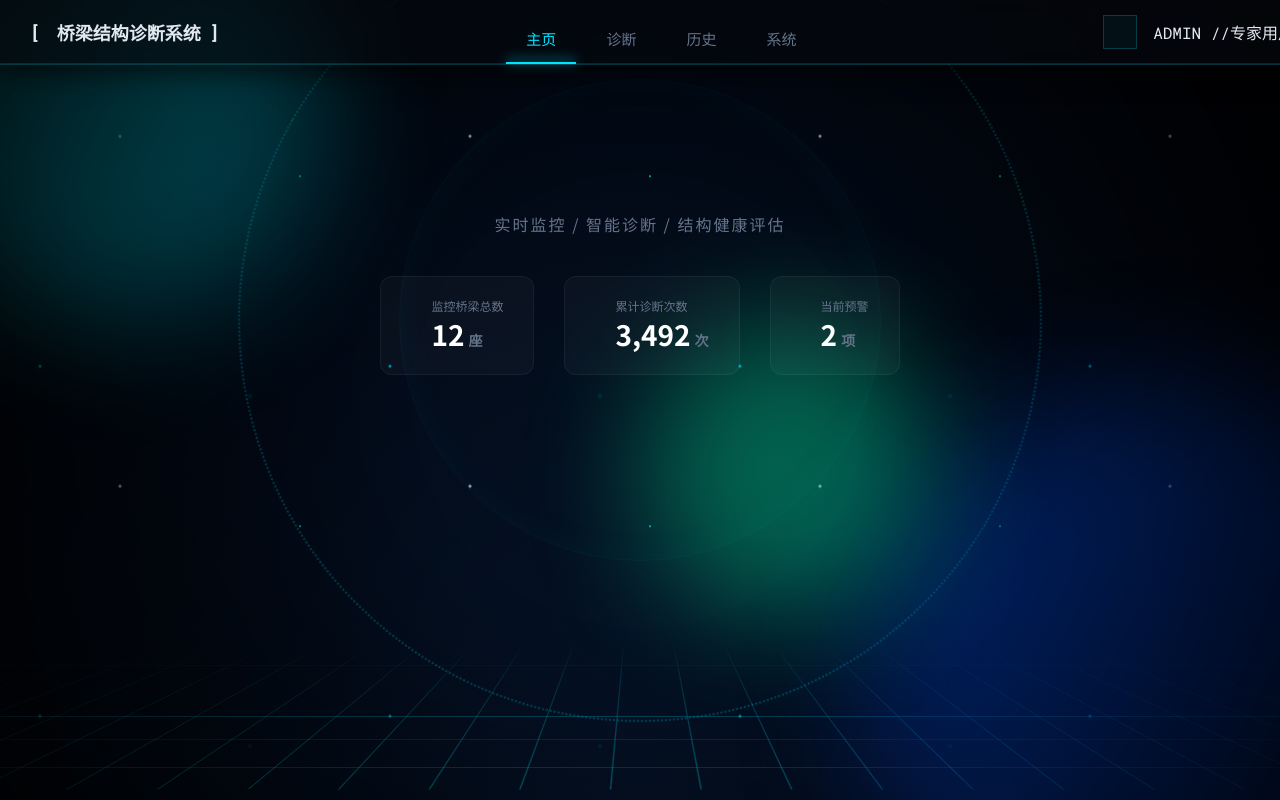
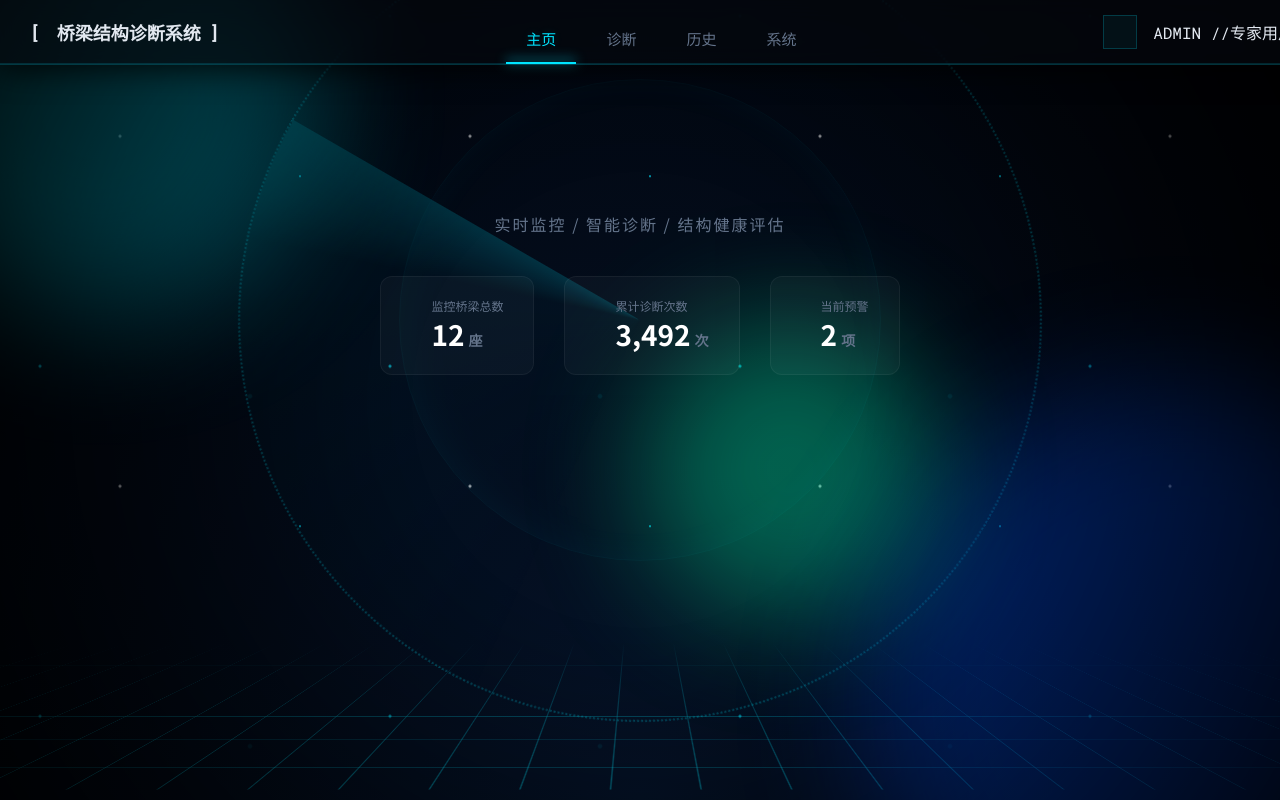
Before and after one commit to CLiansheng/bridge_frontend, a Vue app: page /login in a window 1280 px wide. Built offline with nearby package versions, Linux system fonts and the light colour scheme.

Commit message:
雷达修复

```diff
--- a/src/App.vue
+++ b/src/App.vue
@@ -33,7 +33,8 @@
 
     <nav class="nav-center">
       <div
-        v-for="item in menu" :key="item.id"
+        v-for="item in menu"
+        :key="item.id"
         :class="['nav-item', { active: currentView === item.id }]"
         @click="currentView = item.id"
       >
@@ -78,10 +79,10 @@ import Diagnose from './views/Detection.vue' // 检测诊断
 import History from './views/Algorithm.vue'  // 历史记录/算法中心
 import Profile from './views/System.vue'     // 系统配置
 
-// 响应式变量：存储当前展示的组件 ID
+// 响应式状态：当前活跃的视图组件 ID
 const currentView = ref('Home')
 
-// 导航菜单数据配置
+// 导航菜单配置项数组
 const menu = [
   { id: 'Home', name: '主页', icon: 'bx-data' },
   { id: 'Diagnose', name: '诊断', icon: 'bx-radar' },
@@ -89,37 +90,45 @@ const menu = [
   { id: 'Profile', name: '系统', icon: 'bx-slider-alt' }
 ]
 
-// 动态组件映射对象
-const views: any = { Home, Diagnose, History, Profile }
+// 视图组件映射表
+const views: any = {
+  Home,
+  Diagnose,
+  History,
+  Profile
+}
 </script>
 
 <style>
 /* -----------------------------------------------------------
-   1. 基础样式与全局变量配置
+   1. 基础样式与全局变量定义
 ----------------------------------------------------------- */
 @import url('https://fonts.googleapis.com/css2?family=Roboto+Mono:wght@400;500;700&family=Noto+Sans+SC:wght@300;400;500;700&display=swap');
 
 :root {
   /* 品牌视觉色系 */
-  --tech-cyan: #00e5ff;          /* 核心青色 */
+  --tech-cyan: #00e5ff;
   --tech-cyan-dim: rgba(0, 229, 255, 0.15);
-  --tech-bg-dark: #010308;       /* 极致背景黑 */
+  --tech-bg-dark: #010308;
   --tech-panel-bg: rgba(6, 9, 14, 0.65);
   --tech-border: rgba(0, 229, 255, 0.2);
 
-  /* 文本色系 */
+  /* 文本颜色系 */
   --text-main: #e2e8f0;
   --text-muted: #64748b;
   --text-alert: #ff2a2a;
 
-  /* 字体族 */
+  /* 全局字体族 */
   --font-mono: 'Roboto Mono', monospace;
   --font-sans: 'Noto Sans SC', sans-serif;
 }
 
-/* 基础 HTML 与 App 重置 */
-body, html, #app {
-  margin: 0; padding: 0; height: 100vh;
+body,
+html,
+#app {
+  margin: 0;
+  padding: 0;
+  height: 100vh;
   font-family: var(--font-sans);
   background-color: transparent !important;
   overflow: hidden;
@@ -127,7 +136,7 @@ body, html, #app {
 }
 
 /* -----------------------------------------------------------
-   2. 核心背景特效样式
+   2. 核心背景特效样式定义
 ----------------------------------------------------------- */
 .bg-container {
   position: fixed;
@@ -147,11 +156,9 @@ body, html, #app {
   left: 0;
   width: 100%;
   height: 100%;
-  /* 径向渐变建立深度感 */
   background: radial-gradient(ellipse at bottom center, #051329 0%, var(--tech-bg-dark) 100%);
 }
 
-/* 粒子漂浮层样式 */
 .data-particles {
   position: absolute;
   top: 0;
@@ -168,22 +175,18 @@ body, html, #app {
   animation: particleDrift 40s linear infinite;
 }
 
-/* 3D 网格地板容器 */
 .grid-floor {
   position: absolute;
   bottom: -20%;
   left: -50%;
   width: 200%;
   height: 70%;
-  /* 关键：CSS 3D 透视 */
   transform: perspective(800px) rotateX(75deg);
-  /* 设置上下边缘遮罩 */
   mask-image: linear-gradient(to top, rgba(0,0,0,1) 0%, rgba(0,0,0,0) 80%);
   -webkit-mask-image: linear-gradient(to top, rgba(0,0,0,1) 0%, rgba(0,0,0,0) 80%);
   transform-style: preserve-3d;
 }
 
-/* 3D 网格线条实现 */
 .grid-floor::before {
   content: '';
   position: absolute;
@@ -200,7 +203,6 @@ body, html, #app {
   animation: gridMoveSmooth 3s linear infinite;
 }
 
-/* 雷达组件外观 */
 .radar-array {
   position: absolute;
   top: 40%;
@@ -210,6 +212,7 @@ body, html, #app {
   height: 800px;
   opacity: 0.3;
 }
+
 .radar-ring {
   position: absolute;
   top: 50%;
@@ -218,46 +221,60 @@ body, html, #app {
   border-radius: 50%;
   border: 1px dashed var(--tech-cyan);
 }
+
 .radar-ring.outer {
   width: 100%;
   height: 100%;
-  animation: spinRotate 30s linear infinite reverse;
+  animation: spinWithCenter 30s linear infinite reverse;
   border-width: 2px;
-  border-style: dotted; }
+  border-style: dotted;
+}
+
 .radar-ring.inner {
   width: 60%;
   height: 60%;
-  animation: spinRotate 20s linear infinite;
+  animation: spinWithCenter 20s linear infinite;
   border: 1px solid var(--tech-cyan-dim);
-  box-shadow: inset 0 0 40px var(--tech-cyan-dim); }
+  box-shadow: inset 0 0 40px var(--tech-cyan-dim);
+}
+
 .radar-sweep {
   position: absolute;
-  top: 0;
-  left: 0;
+  top: 50%;
+  left: 50%;
   width: 100%;
   height: 100%;
   border-radius: 50%;
-  /* 锥形渐变模拟扫描效果 */
+  transform: translate(-50%, -50%) rotate(0deg);
   background: conic-gradient(from 0deg, transparent 70%, rgba(0, 229, 255, 0.1) 95%, rgba(0, 229, 255, 0.6) 100%);
-  animation: spinRotate 6s linear infinite;
+  animation: spinWithCenter 6s linear infinite;
 }
 
-/* 周边装饰光晕 */
-.ambient-glow { position: absolute; border-radius: 50%; filter: blur(60px); opacity: 0.4; }
+.ambient-glow {
+  position: absolute;
+  border-radius: 50%;
+  filter: blur(60px);
+  opacity: 0.4;
+}
+
 .glow-1 {
   width: 400px;
   height: 400px;
   background: #00e5ff;
   top: -100px;
   left: -100px;
-  animation: pulseGlow 8s ease-in-out infinite alternate; }
+  animation: pulseGlow 8s ease-in-out infinite alternate;
+}
+
 .glow-2 {
   width: 600px;
   height: 600px;
   background: #0051ff;
   bottom: -200px;
   right: -200px;
-  animation: pulseGlow 12s ease-in-out infinite alternate-reverse; }
+  animation: pulseGlow 12s ease-in-out infinite alternate-reverse;
+}
+
 .glow-3 {
   width: 300px;
   height: 300px;
@@ -266,9 +283,9 @@ body, html, #app {
   left: 50%;
   transform: translate(-50%, -50%);
   animation: pulseGlow 10s ease-in-out infinite alternate;
-  opacity: 0.15; }
+  opacity: 0.15;
+}
 
-/* 扫描线效果 */
 .scan-line {
   position: absolute;
   top: 0;
@@ -277,10 +294,10 @@ body, html, #app {
   height: 3px;
   background: linear-gradient(90deg, transparent, var(--tech-cyan), transparent);
   box-shadow: 0 0 15px 3px rgba(0, 229, 255, 0.3);
-  opacity: 0.8; animation: verticalScan 5s linear infinite;
+  opacity: 0.8;
+  animation: verticalScan 5s linear infinite;
 }
 
-/* 视觉聚焦暗角层 */
 .vignette-overlay {
   position: absolute;
   top: 0;
@@ -291,16 +308,59 @@ body, html, #app {
 }
 
 /* -----------------------------------------------------------
-   3. 动画关键帧定义
+   3. 动画关键帧声明
 ----------------------------------------------------------- */
-@keyframes particleDrift { 100% { transform: translateY(-350px); } }
-@keyframes gridMoveSmooth { 100% { background-position: 0 60px; } }
-@keyframes spinRotate { 100% { transform: translate(-50%, -50%) rotate(360deg); } }
-@keyframes verticalScan { 0% { top: -10%; opacity: 0; } 10% { opacity: 0.8; } 90% { opacity: 0.8; } 100% { top: 110%; opacity: 0; } }
-@keyframes pulseGlow { 0% { transform: scale(0.8); opacity: 0.2; } 100% { transform: scale(1.2); opacity: 0.5; } }
+@keyframes particleDrift {
+  100% {
+    transform: translateY(-350px);
+  }
+}
+
+@keyframes gridMoveSmooth {
+  100% {
+    background-position: 0 60px;
+  }
+}
+
+@keyframes spinWithCenter {
+  0% {
+    transform: translate(-50%, -50%) rotate(0deg);
+  }
+  100% {
+    transform: translate(-50%, -50%) rotate(360deg);
+  }
+}
+
+@keyframes verticalScan {
+  0% {
+    top: -10%;
+    opacity: 0;
+  }
+  10% {
+    opacity: 0.8;
+  }
+  90% {
+    opacity: 0.8;
+  }
+  100% {
+    top: 110%;
+    opacity: 0;
+  }
+}
+
+@keyframes pulseGlow {
+  0% {
+    transform: scale(0.8);
+    opacity: 0.2;
+  }
+  100% {
+    transform: scale(1.2);
+    opacity: 0.5;
+  }
+}
 
 /* -----------------------------------------------------------
-   4. 导航栏与布局组件样式
+   4. 导航栏与主内容布局
 ----------------------------------------------------------- */
 .hardcore-navbar {
   position: fixed;
@@ -319,7 +379,6 @@ body, html, #app {
   box-shadow: 0 4px 30px rgba(0,0,0,0.8), inset 0 -1px 0 rgba(0, 229, 255, 0.15);
 }
 
-/* 导航栏左侧 Logo 区 */
 .logo {
   display: flex;
   align-items: center;
@@ -328,19 +387,20 @@ body, html, #app {
   font-size: 18px;
   font-weight: 700;
 }
+
 .tech-icon {
   color: var(--tech-cyan);
   font-size: 24px;
   text-shadow: 0 0 15px var(--tech-cyan);
 }
 
-/* 导航栏中间菜单 */
 .nav-center {
   display: flex;
   gap: 10px;
   height: 100%;
   align-items: flex-end;
 }
+
 .nav-item {
   position: relative;
   color: var(--text-muted);
@@ -353,7 +413,7 @@ body, html, #app {
   padding: 0 20px 15px 20px;
   transition: 0.2s;
 }
-/* 状态横线基础样式 */
+
 .status-line {
   position: absolute;
   bottom: 0;
@@ -364,34 +424,35 @@ body, html, #app {
   background: var(--tech-cyan);
   transition: width 0.3s;
 }
-/* 激活态文字颜色 */
+
 .nav-item.active {
   color: var(--tech-cyan);
   text-shadow: 0 0 10px var(--tech-cyan-dim);
 }
-/* 激活态横线伸长效果 */
+
 .nav-item.active .status-line {
   width: 100%;
   box-shadow: 0 -2px 12px var(--tech-cyan);
 }
 
-/* 导航栏右侧用户信息 */
 .user-profile {
   display: flex;
   align-items: center;
   gap: 16px;
   font-family: var(--font-mono);
 }
+
 .tech-avatar {
   width: 32px;
   height: 32px;
   border: 1px solid var(--tech-border);
-  display: flex; justify-content: center;
+  display: flex;
+  justify-content: center;
   align-items: center;
   color: var(--tech-cyan);
-  background: rgba(0, 229, 255, 0.05); }
+  background: rgba(0, 229, 255, 0.05);
+}
 
-/* 主体内容滚动区配置 */
 .main-content {
   padding-top: 80px;
   padding-left: 30px;
@@ -405,20 +466,22 @@ body, html, #app {
 }
 
 /* -----------------------------------------------------------
-   5. 路由切换动画 (Vue Transition)
+   5. 视图切换路由动画
 ----------------------------------------------------------- */
-.glitch-slide-enter-active, .glitch-slide-leave-active {
+.glitch-slide-enter-active,
+.glitch-slide-leave-active {
   transition: all 0.35s cubic-bezier(0.2, 0.8, 0.2, 1);
 }
+
 .glitch-slide-enter-from {
   opacity: 0;
   transform: translateY(15px);
   filter: brightness(1.5) blur(3px);
 }
+
 .glitch-slide-leave-to {
   opacity: 0;
   transform: translateY(-15px);
   filter: brightness(0.5) blur(3px);
 }
-
 </style>
```
